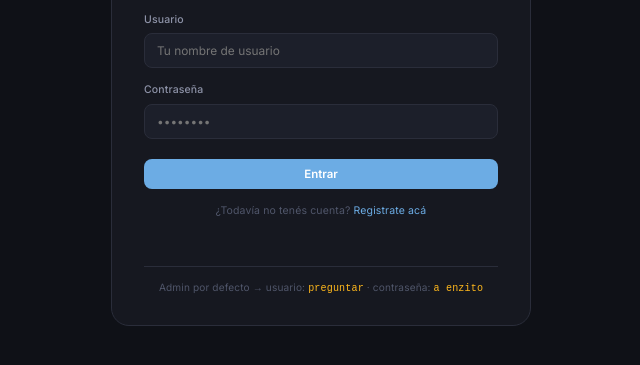
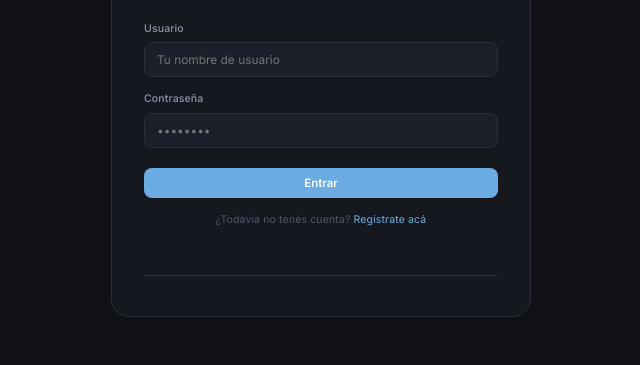
Before and after one commit to enzojav/PRODE, a website: page frontend/index.html in a window 1280 px wide. Shown: the part 347-712 px from the top of the page, without its empty margins (319-959 px from the left). Drawn offline with Linux system fonts and the light colour scheme; files whose address does not match are found by name.

Commit message:
cambio html

```diff
--- a/frontend/index.html
+++ b/frontend/index.html
@@ -75,9 +75,7 @@
     <div class="auth-error" id="auth-error"></div>
 
     <div class="auth-divider"></div>
-    <div class="auth-admin-hint">
-      Admin por defecto → usuario: <code>preguntar</code> · contraseña: <code>a enzito</code>
-    </div>
+
 
   </div>
 </div>
```
